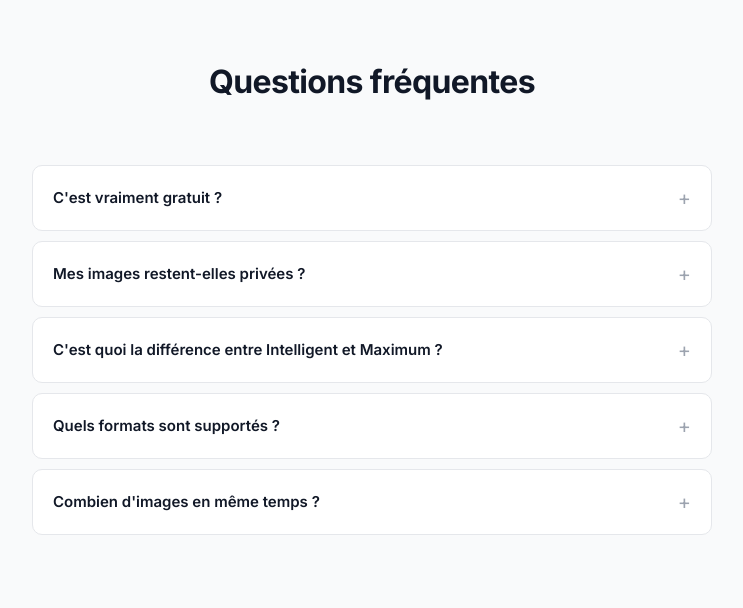
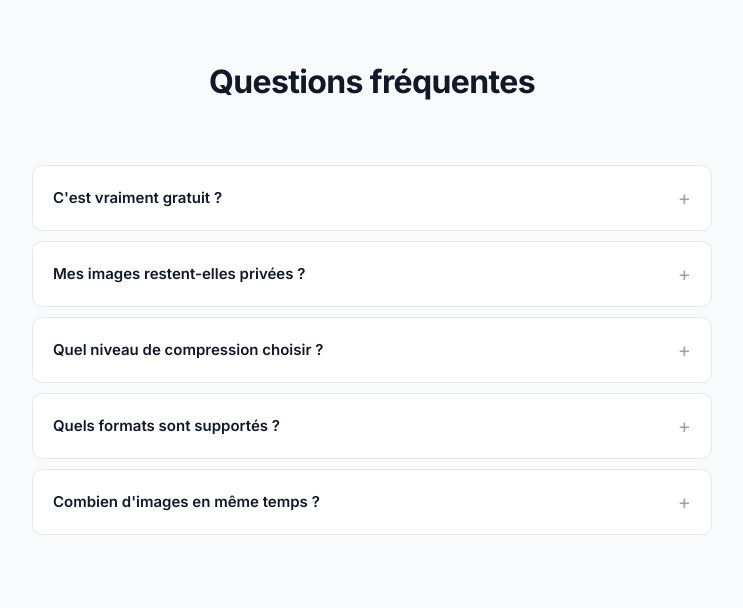
Before and after one commit to THE-KIPDEV/compresser-image.fr, a PHP site: page / in a window 1280 px wide. Shown: the part 1732-2340 px from the top of the page, without its empty margins (268-1011 px from the left). Run offline with PHP 8.4, Linux system fonts and the light colour scheme; some libraries are stand-ins or nearby versions.

Commit message:
Conversion: aligner la FAQ des niveaux de compression sur l'UI réelle
La FAQ parlait de niveaux 'Intelligent' et 'Maximum' inexistants dans
l'interface (Léger / Recommandé / Fort / Méga). Réécriture pour coller
aux vrais boutons et aider l'utilisateur à choisir.

Co-Authored-By: Claude Opus 4.8 (1M context) <noreply@anthropic.com>

```diff
--- a/views/home/index.php
+++ b/views/home/index.php
@@ -187,8 +187,8 @@
                 <p>En mode gratuit, tout se passe dans votre navigateur. Aucun fichier n'est envoyé nulle part. En mode Pro, les images passent par notre serveur le temps de la compression, puis sont supprimées immédiatement.</p>
             </details>
             <details class="faq-item">
-                <summary>C'est quoi la différence entre Intelligent et Maximum ?</summary>
-                <p><strong>Intelligent</strong> trouve le bon équilibre entre qualité et poids — c'est le mode recommandé. <strong>Maximum</strong> pousse la compression plus loin, avec parfois une légère perte visible. <strong>Méga</strong> (Pro) passe par le serveur pour aller encore plus loin.</p>
+                <summary>Quel niveau de compression choisir ?</summary>
+                <p><strong>Léger</strong> garde une qualité quasi identique et allège un peu le fichier. <strong>Recommandé</strong> trouve le bon équilibre entre qualité et poids — c'est le bon choix dans la plupart des cas. <strong>Fort</strong> pousse la compression plus loin, avec parfois une légère perte visible. <strong>Méga</strong> (Pro) passe par le serveur pour aller encore plus loin.</p>
             </details>
             <details class="faq-item">
                 <summary>Quels formats sont supportés ?</summary>
```
